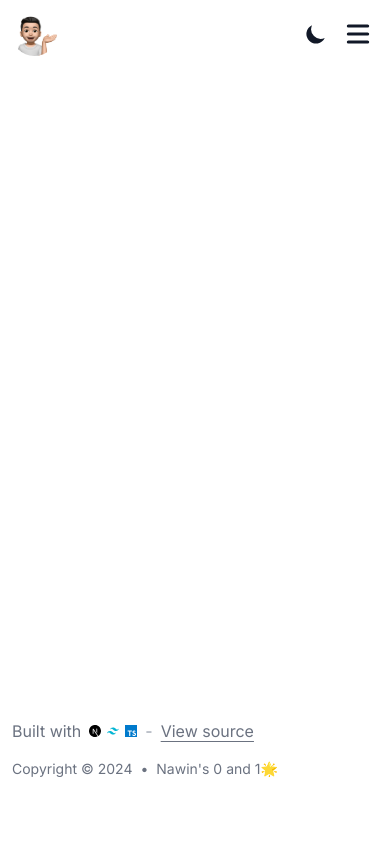
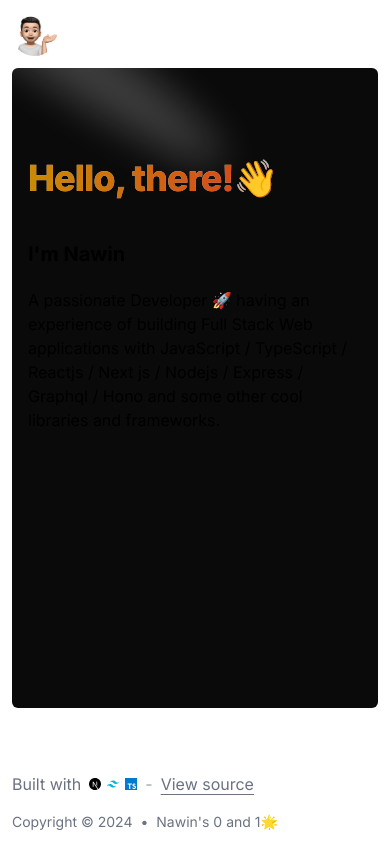
Before and after one commit to nawinsharma/Nawin, a Next.js app: page / in a window 390 px wide. Built offline with nearby package versions, Linux system fonts and the light colour scheme.

Commit message:
:sparkles:add Hero section

```diff
--- a/src/app/components/Header/Header.tsx
+++ b/src/app/components/Header/Header.tsx
@@ -1,15 +1,9 @@
 "use client"
-import clsx from 'clsx'
-import { usePathname, useRouter, useSearchParams } from 'next/navigation'
 import { Link } from '../Link'
-import { ThemeSwitcher } from '../ThemeSwitcher'
 import { headerNavLinks } from '../../../../data/headerNavLinks';
 import Image from 'next/image'
-export function Header({ onToggleNav }: { onToggleNav: () => void }) {
-  let router = useRouter()
-  const searchParams = useSearchParams()
 
-
+export function Header() {
   return (
     <header className="supports-backdrop-blur:bg-white/95 sticky top-0 z-40 overflow-x-hidden bg-white/75 py-3 backdrop-blur dark:bg-dark/75">
       <div className="mx-auto flex max-w-3xl items-center justify-between px-3 xl:max-w-5xl xl:px-0">
@@ -44,27 +38,6 @@ export function Header({ onToggleNav }: { onToggleNav: () => void }) {
               )
             })}
           </div>
-          <ThemeSwitcher />
-          <button
-            className="ml-2 mr-1 h-8 w-8 rounded sm:hidden"
-            type="button"
-            aria-label="Toggle Menu"
-            onClick={onToggleNav}
-            data-umami-event="mobile-nav-toggle"
-          >
-            <svg
-              xmlns="http://www.w3.org/2000/svg"
-              viewBox="0 0 20 20"
-              fill="currentColor"
-              className="text-gray-900 dark:text-gray-100"
-            >
-              <path
-                fillRule="evenodd"
-                d="M3 5a1 1 0 011-1h12a1 1 0 110 2H4a1 1 0 01-1-1zM3 10a1 1 0 011-1h12a1 1 0 110 2H4a1 1 0 01-1-1zM3 15a1 1 0 011-1h12a1 1 0 110 2H4a1 1 0 01-1-1z"
-                clipRule="evenodd"
-              />
-            </svg>
-          </button>
         </div>
       </div>
     </header>
--- /dev/null
+++ b/src/app/components/Hero.tsx
@@ -0,0 +1,35 @@
+import React from "react";
+import { Spotlight } from "../../../components/ui/SpotLight";
+import clsx from "clsx";
+
+export function HeroSection() {
+  let className = clsx(
+    'bg-gradient-to-r from-yellow-600 to-red-600 dark:bg-gradient-to-l dark:from-emerald-500 dark:to-lime-600',
+    'mb-8 bg-clip-text text-4xl font-extrabold leading-[60px] tracking-tight text-transparent md:text-7xl md:leading-[86px]'
+  )
+  return (
+    <div className="h-[40rem] w-full rounded-md flex md:items-center md:justify-center bg-black/[0.96] antialiased bg-grid-white/[0.02] relative overflow-hidden">
+      <Spotlight
+        className="-top-40 left-0 md:left-60 md:-top-20"
+        fill="white"
+      />
+      <div className=" p-4 max-w-7xl  mx-auto relative z-10  w-full pt-20 md:pt-0">
+        <h1 className="text-4xl md:text-7xl font-bold  bg-clip-text text-transparent bg-gradient-to-b from-neutral-50 to-neutral-400 bg-opacity-50">
+          <div className={className}>
+            Hello, there!<i className="twa twa-waving-hand"></i>
+            <span className="wave text-black">👋</span>
+
+          </div>
+        </h1>
+        <div className="flex items-center gap-5">
+          <span className="text-xl sm:text-3xl md:text-5xl font-bold dark:text-white">
+            I&apos;m Nawin
+          </span>
+        </div>
+        <div className="mt-5">
+            A passionate Developer 🚀 having an experience of building Full Stack Web applications with JavaScript / TypeScript / Reactjs / Next js / Nodejs / Express / Graphql /  Hono   and some other cool libraries and frameworks.
+          </div>
+      </div>
+    </div>
+  );
+}
--- a/src/app/components/LayoutWrapper.tsx
+++ b/src/app/components/LayoutWrapper.tsx
@@ -4,6 +4,7 @@ import { MAIN_CONTENT_MIN_HEIGHT } from '../../../constant'
 import { Footer } from './Footer'
 import { Header } from './Header/Header'
 import { MobileNav } from './MobileNav/MobileNav'
+import { HeroSection } from './Hero'
 
 export function LayoutWrapper({ children }:any) {
   let [navShow, setNavShow] = useState(false)
@@ -13,9 +14,12 @@ export function LayoutWrapper({ children }:any) {
     <>
       <MobileNav navShow={navShow} onToggleNav={onToggleNav} />
       <Header onToggleNav={onToggleNav} />
+
       <div className="mx-auto max-w-3xl px-3 sm:px-6 xl:max-w-5xl xl:px-0">
         <div className="flex flex-col justify-between">
-          <main style={{ minHeight: MAIN_CONTENT_MIN_HEIGHT }}>{children}</main>
+          <main style={{ minHeight: MAIN_CONTENT_MIN_HEIGHT }}>
+            {children}
+          </main>
           <Footer />
         </div>
       </div>
--- a/src/app/components/ThemeSwitcher.tsx
+++ /dev/null
@@ -1,40 +0,0 @@
-"use client"
-
-import { useEffect, useState } from 'react'
-import { useTheme } from 'next-themes'
-
-export function ThemeSwitcher() {
-  let [mounted, setMounted] = useState(false)
-  let { theme, setTheme, resolvedTheme } = useTheme()
-
-  // When mounted on client, now we can show the UI
-  useEffect(() => setMounted(true), [])
-  let isDark = theme === 'dark' || resolvedTheme === 'dark'
-
-  return (
-    <button
-      aria-label="Toggle Dark Mode"
-      type="button"
-      className="ml-1 rounded p-1.5 hover:bg-gray-200 dark:hover:bg-gray-700 sm:ml-2"
-      onClick={() => setTheme(isDark ? 'light' : 'dark')}
-      data-umami-event="nav-theme-switcher"
-    >
-      <svg
-        xmlns="http://www.w3.org/2000/svg"
-        viewBox="0 0 20 20"
-        fill="currentColor"
-        className="h-6 w-6 text-gray-900 dark:text-gray-100"
-      >
-        {mounted && isDark ? (
-          <path
-            fillRule="evenodd"
-            d="M10 2a1 1 0 011 1v1a1 1 0 11-2 0V3a1 1 0 011-1zm4 8a4 4 0 11-8 0 4 4 0 018 0zm-.464 4.95l.707.707a1 1 0 001.414-1.414l-.707-.707a1 1 0 00-1.414 1.414zm2.12-10.607a1 1 0 010 1.414l-.706.707a1 1 0 11-1.414-1.414l.707-.707a1 1 0 011.414 0zM17 11a1 1 0 100-2h-1a1 1 0 100 2h1zm-7 4a1 1 0 011 1v1a1 1 0 11-2 0v-1a1 1 0 011-1zM5.05 6.464A1 1 0 106.465 5.05l-.708-.707a1 1 0 00-1.414 1.414l.707.707zm1.414 8.486l-.707.707a1 1 0 01-1.414-1.414l.707-.707a1 1 0 011.414 1.414zM4 11a1 1 0 100-2H3a1 1 0 000 2h1z"
-            clipRule="evenodd"
-          />
-        ) : (
-          <path d="M17.293 13.293A8 8 0 016.707 2.707a8.001 8.001 0 1010.586 10.586z" />
-        )}
-      </svg>
-    </button>
-  )
-}
--- a/src/app/layout.tsx
+++ b/src/app/layout.tsx
@@ -1,12 +1,14 @@
-import type { Metadata } from "next";
-import { Inter } from "next/font/google";
-import "./globals.css";
+import type { Metadata } from 'next';
+import { Inter } from 'next/font/google';
+import './globals.css';
+import { AnimatedCursor } from './components/AnimatedCursor';
+import { Toaster } from 'sonner';
 
-const inter = Inter({ subsets: ["latin"] });
+const inter = Inter({ subsets: ['latin'] });
 
 export const metadata: Metadata = {
-  title: "Create Next App",
-  description: "Generated by create next app",
+  title: 'Nawin Sharma',
+  description: 'A full stack developer',
 };
 
 export default function RootLayout({
@@ -16,7 +18,13 @@ export default function RootLayout({
 }>) {
   return (
     <html lang="en">
-      <body className={inter.className}>{children}</body>
+      <body className={inter.className}>
+        <main className=" dark:bg-black bg-white dark:bg-grid-small-white/[0.3] sm:dark:bg-grid-white/[0.1] bg-grid-black/[0.1]">
+          <AnimatedCursor />
+          <Toaster />
+          {children}
+        </main>
+      </body>
     </html>
   );
 }
--- a/src/app/page.tsx
+++ b/src/app/page.tsx
@@ -1,12 +1,14 @@
 import { LayoutRouter } from "next/dist/server/app-render/entry-base";
 import { LayoutWrapper } from "./components/LayoutWrapper";
+import { HeroSection } from "./components/Hero";
 
 export default function Home() {
   return (
-   <>
-   <div>
-    <LayoutWrapper />
-   </div>
-   </>
+    <>
+      <div>
+        <LayoutWrapper children={<HeroSection />
+        } />
+      </div>
+    </>
   );
 }
--- a/tailwind.config.ts
+++ b/tailwind.config.ts
@@ -1,4 +1,8 @@
 import type { Config } from "tailwindcss";
+const svgToDataUri = require("mini-svg-data-uri");
+const {
+  default: flattenColorPalette,
+} = require("tailwindcss/lib/util/flattenColorPalette");
 
 const config: Config = {
   content: [
@@ -16,8 +20,49 @@ const config: Config = {
         "gradient-conic":
           "conic-gradient(from 180deg at 50% 50%, var(--tw-gradient-stops))",
       },
+      animation: {
+        spotlight: "spotlight 2s ease .75s 1 forwards",
+      },
+      keyframes: {
+        spotlight: {
+          "0%": {
+            opacity: 0,
+            transform: "translate(-72%, -62%) scale(0.5)",
+          },
+          "100%": {
+            opacity: 1,
+            transform: "translate(-50%,-40%) scale(1)",
+          },
+        },
+      }
     },
   },
-  plugins: [],
+  plugins: [
+    addVariablesForColors,
+    function ({ matchUtilities, theme }: any) {
+      matchUtilities(
+        {
+          "bg-dot-thick": (value: any) => ({
+            backgroundImage: `url("${svgToDataUri(
+              `<svg xmlns="http://www.w3.org/2000/svg" viewBox="0 0 32 32" width="16" height="16" fill="none"><circle fill="${value}" id="pattern-circle" cx="10" cy="10" r="2.5"></circle></svg>`
+            )}")`,
+          }),
+        },
+        { values: flattenColorPalette(theme("backgroundColor")), type: "color" }
+      );
+    },
+  ],
+};
+
+// This plugin adds each Tailwind color as a global CSS variable, e.g. var(--gray-200).
+function addVariablesForColors({ addBase, theme }: any) {
+  let allColors = flattenColorPalette(theme("colors"));
+  let newVars = Object.fromEntries(
+    Object.entries(allColors).map(([key, val]) => [`--${key}`, val])
+  );
+
+  addBase({
+    ":root": newVars,
+  });
 };
 export default config;
```
Also changed, not shown: package.json (+7 -1 lines), 1 other file (tests, documents, lock files or other folders).
